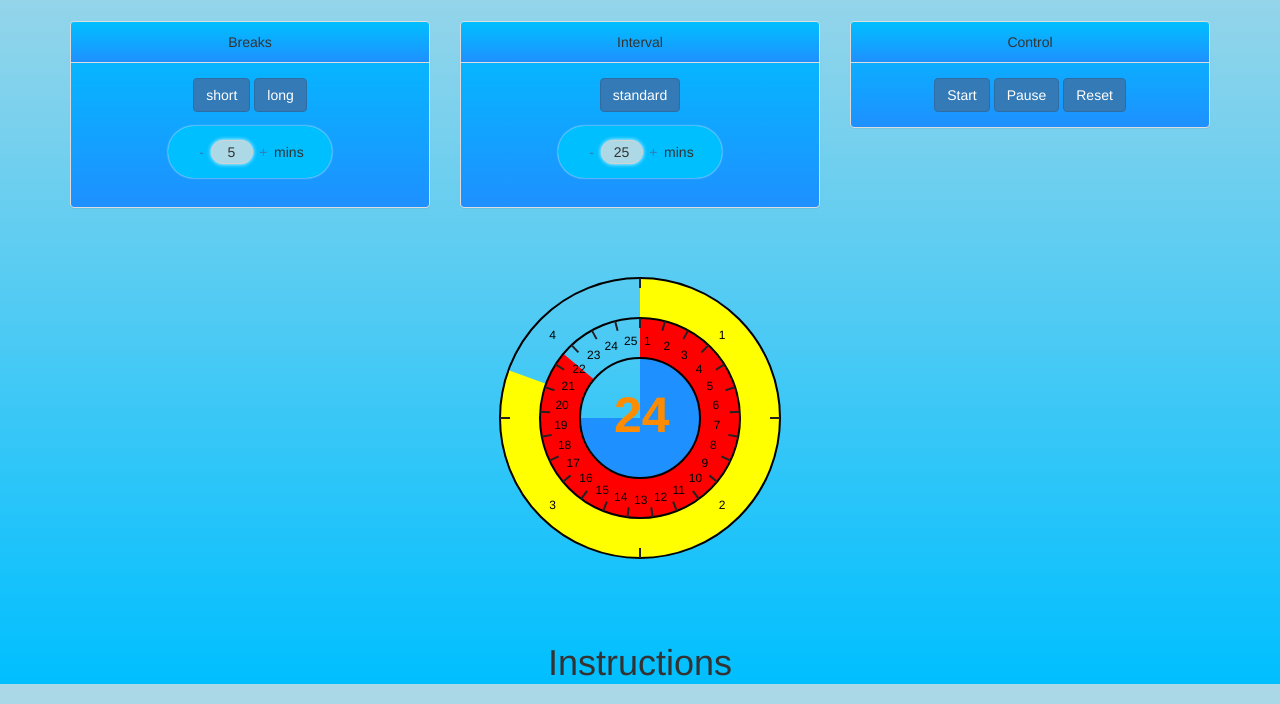
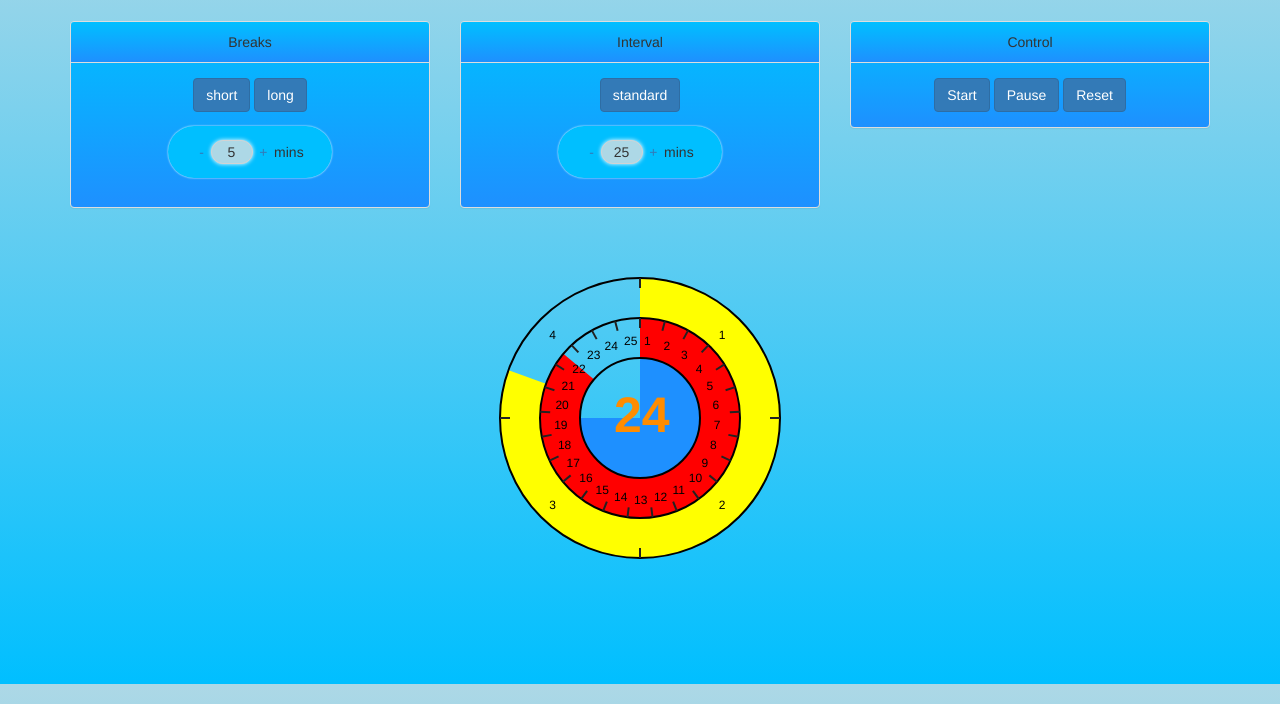
Before and after one commit to nikrb/Pomodoro, a plain HTML site: page index.html in a window 1280 px wide. Shown: the part 116-820 px from the top of the page. Drawn offline with nearby package versions, Linux system fonts and the light colour scheme.

Commit message:
remove instructions div

```diff
--- a/index.html
+++ b/index.html
@@ -121,9 +121,6 @@
 
       </svg>
     </div>
-      <div class='text-center'>
-        <h1>Instructions</h1>
-      </div>
     <script src='http://cdnjs.cloudflare.com/ajax/libs/jquery/2.1.3/jquery.min.js'></script>
     <script src="js/main.js"></script>
   </body>
```
